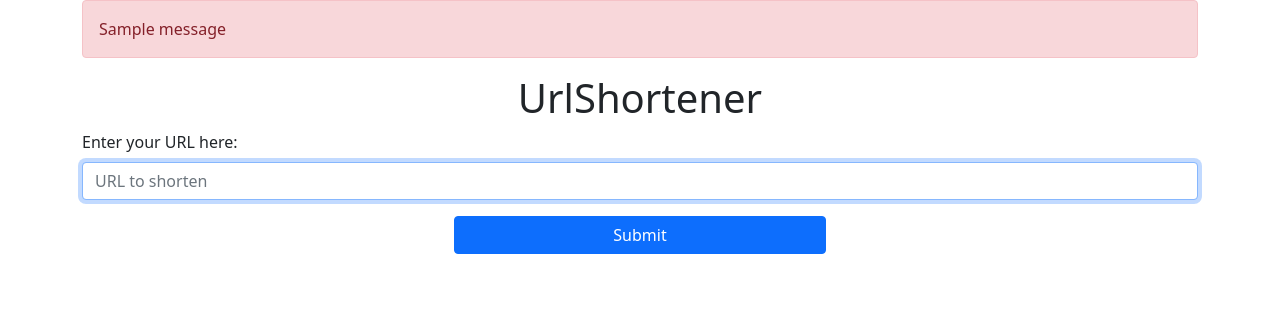
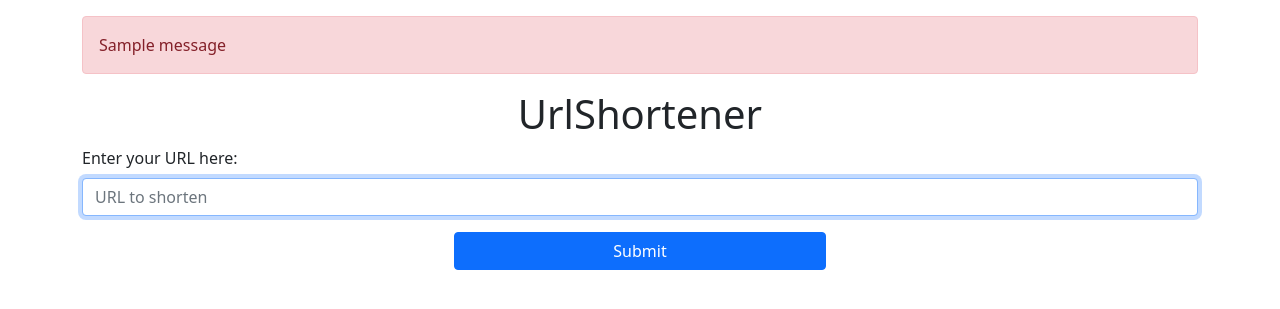
Before and after one commit to emp7yhead/url-shortener, a Flask app: page / in a window 1280 px wide. Shown: the part 56-365 px from the top of the page. Run offline with Flask 2, Linux system fonts and the light colour scheme; tables that the repository leaves empty hold one stand-in row (values such as "Sample post"); one stand-in notice (Sample message) is shown.

Commit message:
Fix: add margin-top to alert message

```diff
--- a/app/templates/base.html
+++ b/app/templates/base.html
@@ -29,7 +29,7 @@
     </nav>
     <div class="container" >
         {% for message in get_flashed_messages() %}
-            <div class="alert alert-danger">{{ message }}</div>
+            <div class="alert alert-danger mt-3">{{ message }}</div>
         {% endfor %}
         {% block content %} {% endblock %}
     </div>
```
